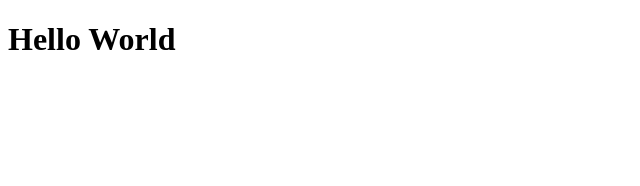
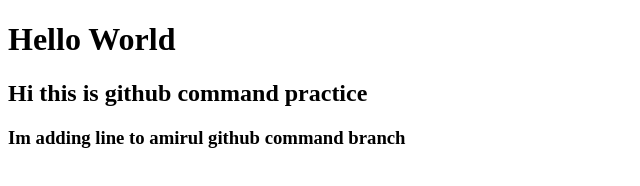
Before and after one commit to amirulaimanr/render-testProject, a website: page index.html in a window 1280 px wide. Shown: the whole page, without its empty margins (0-640 px from the left). Drawn offline with Linux system fonts and the light colour scheme.

Commit message:
adding line

```diff
--- a/index.html
+++ b/index.html
@@ -8,5 +8,7 @@
   </head>
   <body>
     <h1>Hello World</h1>
+    <h2>Hi this is github command practice</h2>
+    <h3>Im adding line to amirul github command branch</h3>
   </body>
 </html>
```
Also changed, not shown: package.json (added, +20 -0 lines), app.js (added).
